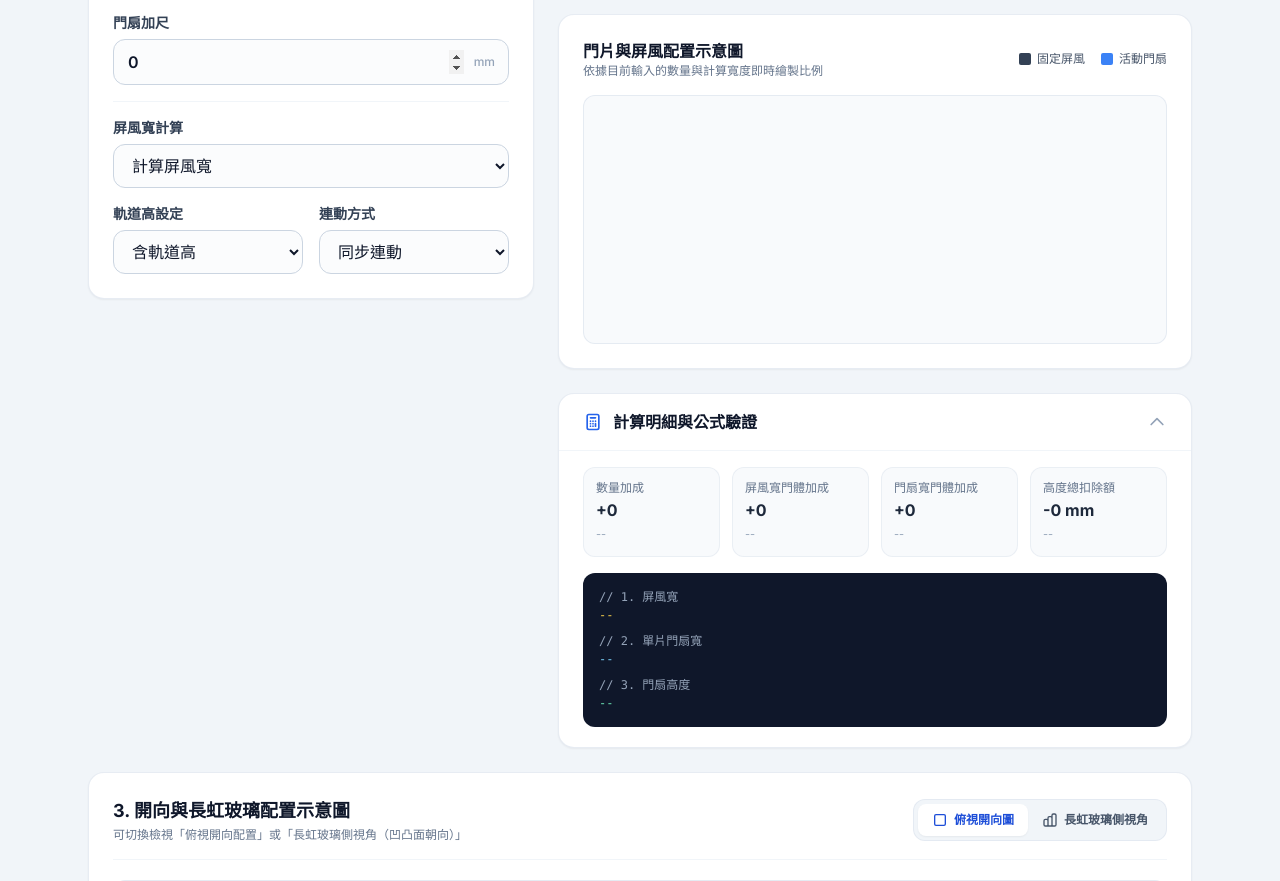
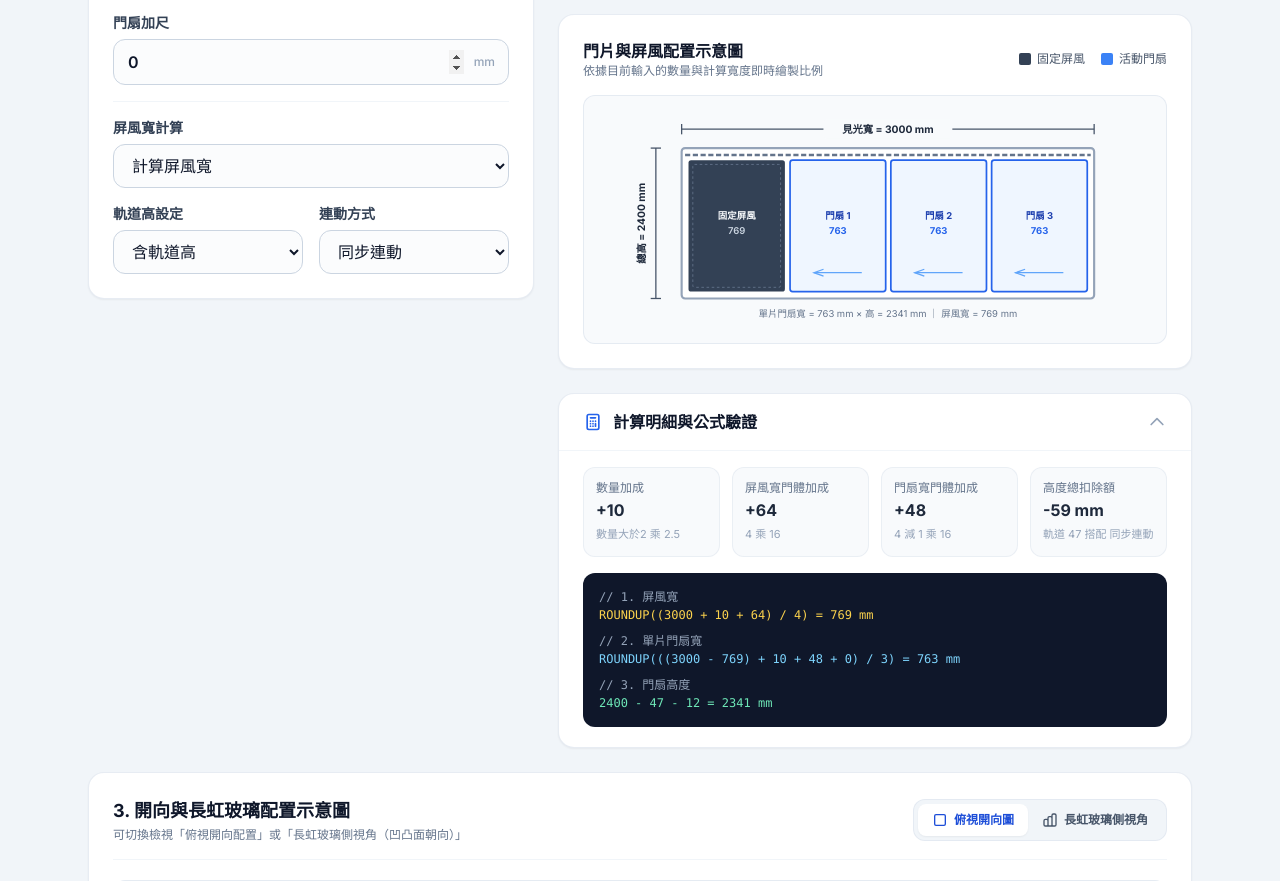
Before and after one commit to buildwithlegend/dinner-gathering, a plain HTML site: page index.html in a window 1280 px wide. Shown: the part 379-1260 px from the top of the page. Drawn offline with nearby package versions, Linux system fonts and the light colour scheme.

```diff
--- a/index.html
+++ b/index.html
@@ -566,7 +566,7 @@
   </div>
 
   <script>
-    const STORAGE_KEY = 'door_screen_calc_state_v7';
+    const STORAGE_KEY = 'door_screen_calc_state_v8';
     const DEFAULTS = {
       A6: 3000,
       A4: 2400,
@@ -578,7 +578,7 @@
       C7: '同步連動',
       openingDir: 'both',
       primarySide: 'outer',
-      glassOrientation: 'outer' // 'outer' = 凸面朝外, 'inner' = 凸面朝內
+      glassOrientation: 'outer'
     };
 
     let currentOpeningDir = DEFAULTS.openingDir;
@@ -750,9 +750,6 @@
       ].join('\n');
     }
 
-    /**
-     * 切換第三分區內的主分頁（'plan': 俯視開向圖, 'glass': 長虹玻璃側視角）
-     */
     function switchMainTab(tabName) {
       const btnPlan = document.getElementById('mainTabPlan');
       const btnGlass = document.getElementById('mainTabGlass');
@@ -798,43 +795,32 @@
       calculateAll();
     }
 
-    /**
-     * 繪製長虹玻璃側視角剖面圖
-     */
     function drawGlassSideDiagram() {
       const svg = document.getElementById('glassSideSvg');
+      if (!svg) return;
       const isOuter = (currentGlassOrientation === 'outer');
 
       let content = `
-        <!-- 背景與室內外標示 -->
         <rect x="40" y="25" width="740" height="40" rx="8" fill="#fee2e2" stroke="#fca5a5" stroke-width="1.5" />
         <text x="410" y="50" text-anchor="middle" fill="#dc2626" font-size="14" font-weight="800">⬆ 內側 (Indoor)</text>
 
         <rect x="40" y="205" width="740" height="40" rx="8" fill="#dbeafe" stroke="#93c5fd" stroke-width="1.5" />
         <text x="410" y="230" text-anchor="middle" fill="#1d4ed8" font-size="14" font-weight="800">⬇ 外側 (Outdoor)</text>
 
-        <!-- 中央門扇框架與玻璃剖面 -->
         <g transform="translate(260, 75)">
-          <!-- 鋁框外框 -->
           <rect x="0" y="0" width="300" height="120" rx="6" fill="#1e293b" stroke="#0f172a" stroke-width="2" />
           <rect x="12" y="12" width="276" height="96" rx="4" fill="#f8fafc" stroke="#64748b" stroke-width="1.5" />
-      `;
-
-      // 玻璃主體
-      content += `
           <rect x="24" y="24" width="252" height="72" fill="#e0f2fe" stroke="#38bdf8" stroke-width="1.5" />
       `;
 
-      // 長虹玻璃波紋（根據選擇朝內或朝外決定波紋畫在上方或下方）
       const waveY = isOuter ? 96 : 24;
       const waveLabelY = isOuter ? 116 : 14;
       const waveText = isOuter ? '長虹玻璃凸面波紋（朝外側）' : '長虹玻璃凸面波紋（朝內側）';
 
-      // 繪製連續圓弧波紋代表長虹玻璃直條紋凹凸面
       let wavePath = `M 24 ${waveY}`;
       for (let x = 24; x <= 276; x += 18) {
         const cpY = isOuter ? waveY - 10 : waveY + 10;
-        wavePath +={` Q ${x + 9} ${cpY}, ${x + 18} ${waveY}`};
+        wavePath += ` Q ${x + 9} ${cpY}, ${x + 18} ${waveY}`;
       }
 
       content += `
@@ -844,29 +830,18 @@
           </text>
       `;
 
-      // 平面側（另一側平滑）
       const flatY = isOuter ? 24 : 96;
       content += `
           <line x1="24" y1="${flatY}" x2="276" y2="${flatY}" stroke="#94a3b8" stroke-width="2" stroke-dasharray="4 2" />
-      `;
-
-      content += `
         </g>
-
-        <!-- 說明文字標籤 -->
-        <text x="410" y="215" text-anchor="middle" fill="#475569" font-size="12" font-weight="600" visibility="hidden">
-          spacer
-        </text>
       `;
 
       svg.innerHTML = content;
     }
 
-    /**
-     * 繪製俯視開向示意圖
-     */
     function drawOpeningDirectionDiagram() {
       const svg = document.getElementById('openingDirectionSvg');
+      if (!svg) return;
       const count = cachedActiveDoorCount > 0 ? cachedActiveDoorCount : 3;
       const isPrimaryInner = (currentPrimarySide === 'inner');
 
@@ -1011,6 +986,7 @@
 
     function drawSchematic(A6, A4, A12, A8, doorCount, hasScreen) {
       const svg = document.getElementById('schematicSvg');
+      if (!svg) return;
       const activeDoorCount = hasScreen ? Math.max(0, doorCount - 1) : Math.max(0, doorCount);
       const totalPanels = (hasScreen ? 1 : 0) + activeDoorCount;
 
@@ -1202,7 +1178,7 @@
 
         if ('serviceWorker' in navigator && (window.location.protocol === 'https:' || window.location.hostname === 'localhost')) {
           const swCode = `
-            const CACHE_NAME = 'door-calc-offline-v7';
+            const CACHE_NAME = 'door-calc-offline-v8';
             self.addEventListener('install', (e) => { self.skipWaiting(); e.waitUntil(caches.open(CACHE_NAME).then(c => c.addAll([self.location.href]).catch(() => {}))); });
             self.addEventListener('activate', (e) => { e.waitUntil(self.clients.claim()); });
             self.addEventListener('fetch', (e) => {
@@ -1242,6 +1218,7 @@
       setOpeningDirection(currentOpeningDir);
       setGlassOrientation(currentGlassOrientation);
       switchMainTab('plan');
+      calculateAll(); // 確保網頁載入時立刻進行初始化計算與繪圖
     });
   </script>
 </body>
```
